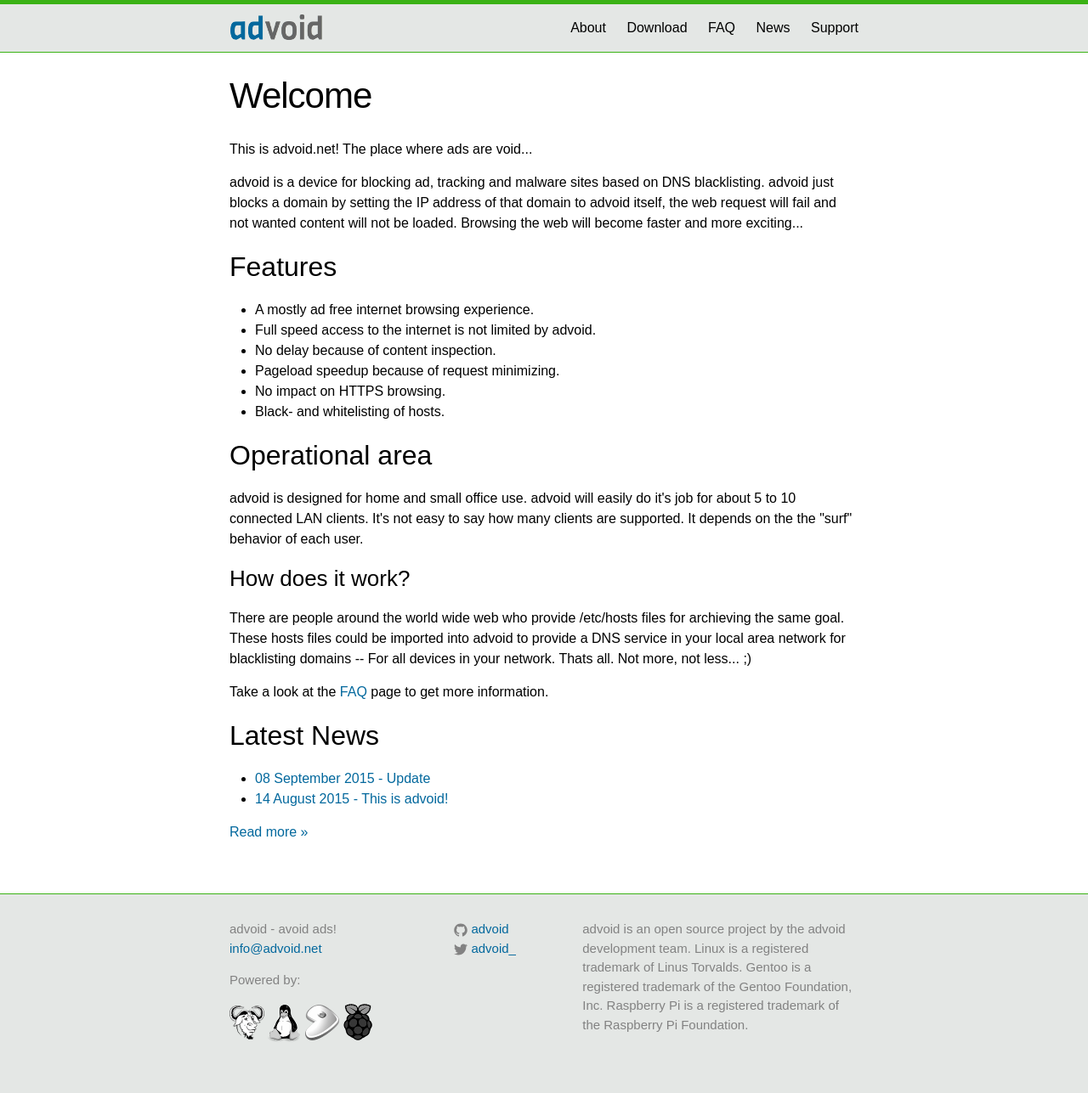
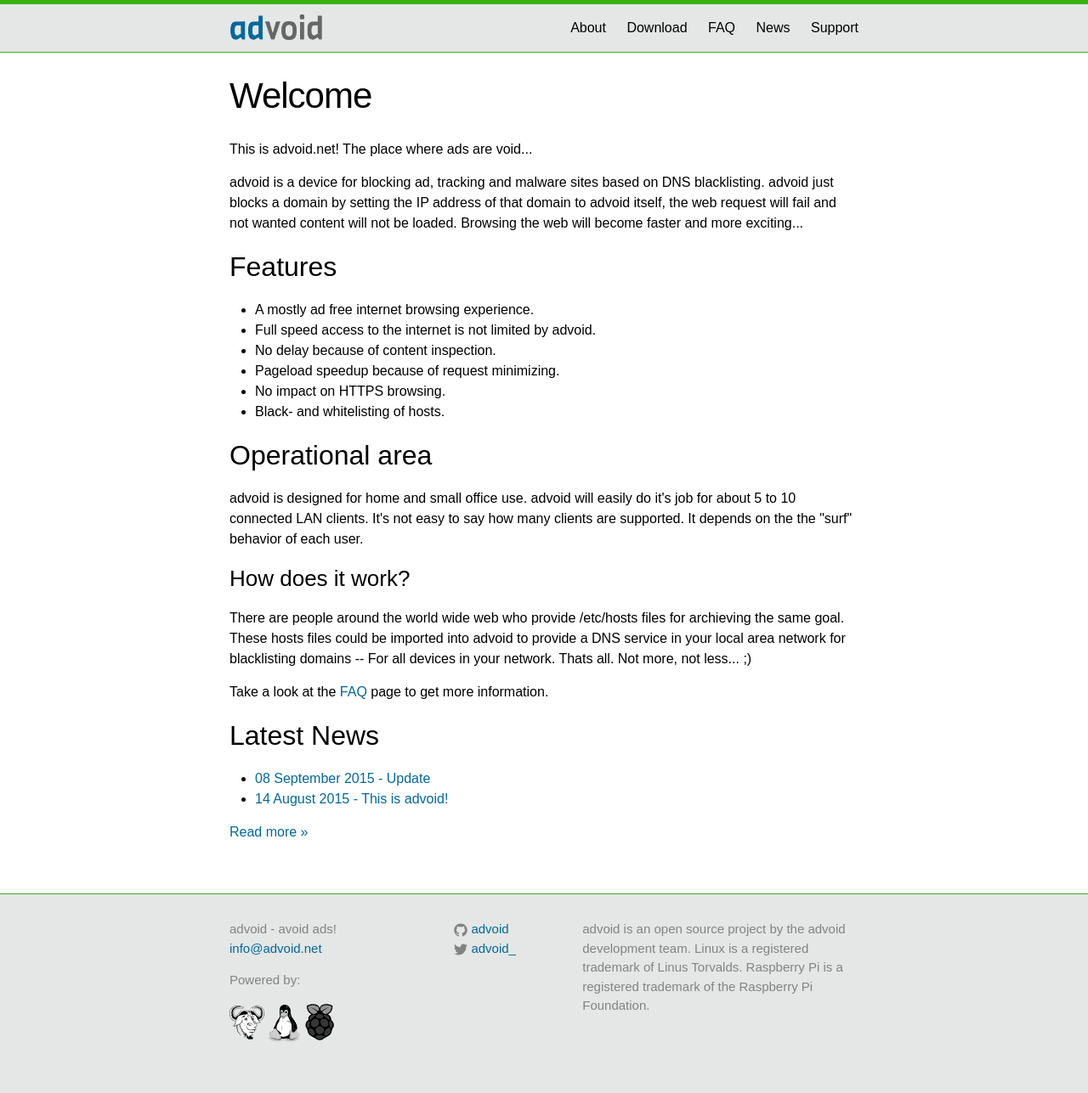
Before and after one commit to advoid/advoid.net, a Jekyll site: the page built from index.md, in a window 1280 px wide. Shown: the whole page at 85% size. Built offline with Jekyll 4.4.1, drawn with Linux system fonts in a browser that asks for light colours.

Commit message:
no gentoo based stuff anymore

```diff
--- a/_includes/footer.html
+++ b/_includes/footer.html
@@ -11,7 +11,6 @@
         <p>
           <a href="https://gnu.org/"><img src="/images/gnu.png" alt="GNU"></a>
           <a href="https://kernel.org/"><img src="/images/tux.png" alt="Linux"></a>
-          <a href="https://gentoo.org/"><img src="/images/gentoo.png" alt="Gentoo"></a>
           <a href="https://raspberrypi.org/"><img src="/images/raspberrypi.png" alt="Raspberry Pi"></a>
         </p>
       </div>
@@ -48,7 +47,7 @@
       </div>
       <div class="footer-col  footer-col-3">
           <!--<p class="text">{{ site.description }}</p>-->
-          <p>advoid is an open source project by the advoid development team. Linux is a registered trademark of Linus Torvalds. Gentoo is a registered trademark of the Gentoo Foundation, Inc. Raspberry Pi is a registered trademark of the Raspberry Pi Foundation.</p>
+          <p>advoid is an open source project by the advoid development team. Linux is a registered trademark of Linus Torvalds. Raspberry Pi is a registered trademark of the Raspberry Pi Foundation.</p>
       </div>
     </div>
   </div>
```
